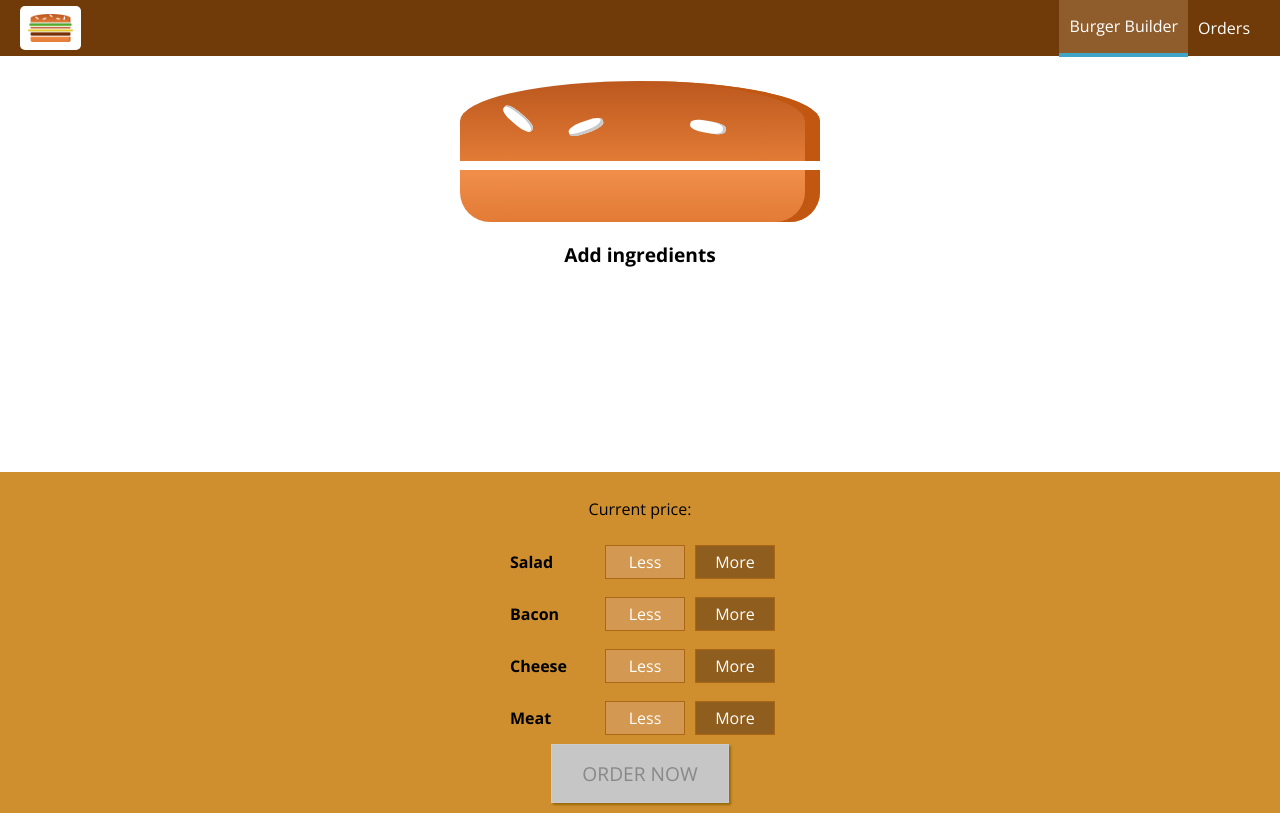
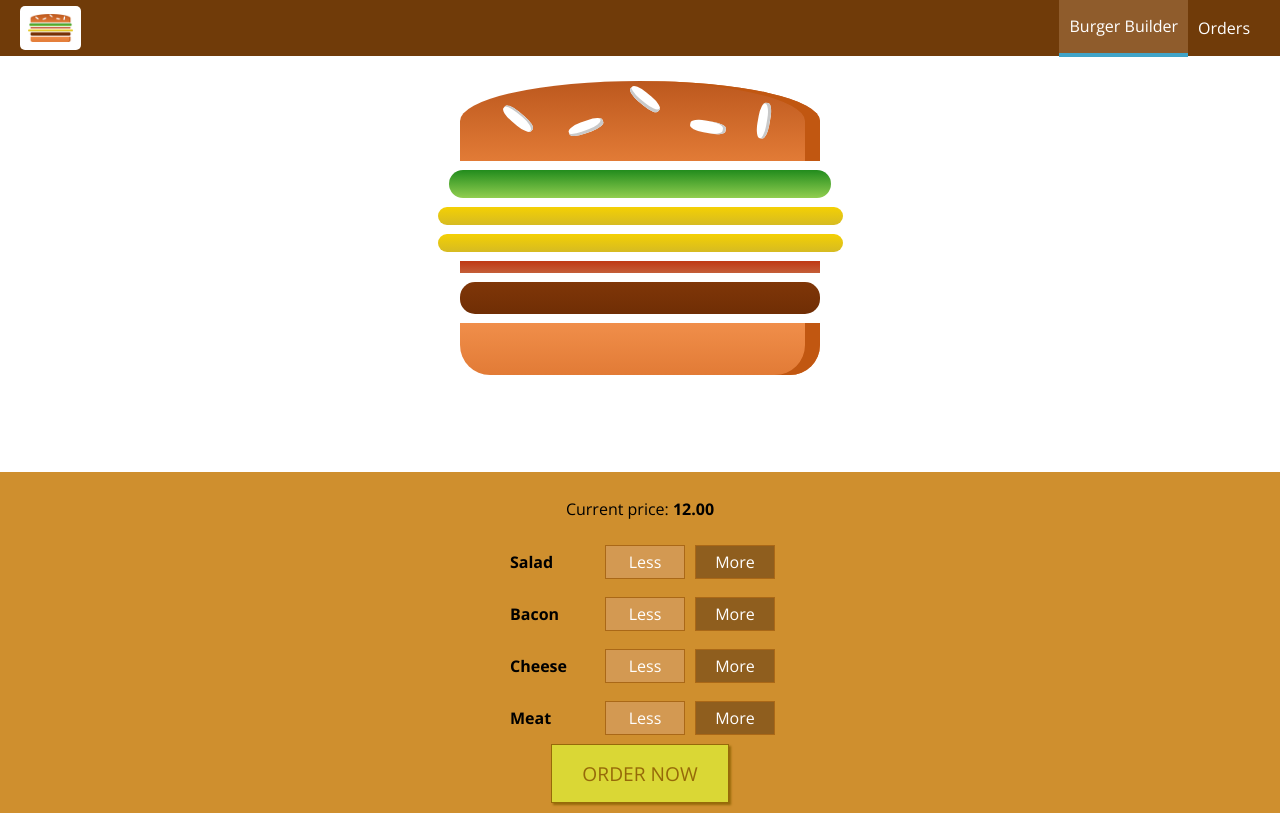
Before and after one commit to SergeyKosarchuk/burger-builder, a React (Create React App) app: page / in a window 1280 px wide. Built offline with nearby package versions, Linux system fonts and the light colour scheme; no server answers.

Commit message:
Save ingredients to store

```diff
--- a/src/components/Burger/BuildControls/BuildControls.js
+++ b/src/components/Burger/BuildControls/BuildControls.js
@@ -2,6 +2,7 @@ import React from 'react';
 import styled from 'styled-components';
 
 import BuildControl from "./BuildControl/BuildControl";
+import { SALADE, CHEESE, BACON, MEAT } from '../../../consts/ingredients';
 
 const BuildControls = styled.div`
     width: 100%;
@@ -39,10 +40,10 @@ const OrderButton = styled.button`
 `;
 
 const controls = [
-    { label: 'Salad', type: 'salad' },
-    { label: 'Bacon', type: 'bacon' },
-    { label: 'Cheese', type: 'cheese' },
-    { label: 'Meat', type: 'meat' },
+    { label: 'Salad', type: SALADE },
+    { label: 'Bacon', type: CHEESE },
+    { label: 'Cheese', type: BACON },
+    { label: 'Meat', type: MEAT },
 ];
 
 export default function buildControls (props) {
--- a/src/components/Burger/Burger.js
+++ b/src/components/Burger/Burger.js
@@ -1,6 +1,8 @@
 import React from 'react';
-import styled from "styled-components";
-import BurgerIngredient from "./BurgerIngredient/BurgerIngredient";
+import styled from 'styled-components';
+import BurgerIngredient from './BurgerIngredient/BurgerIngredient';
+
+import { BREAD_BOTTOM, BREAD_TOP } from '../../consts/ingredients';
 
 const Burger = styled.div`
     width: 100%;
@@ -26,7 +28,7 @@ const Burger = styled.div`
 `;
 
 export default function burger({ingredients}) {
-    let burger_ingredients = [<BurgerIngredient type='bread-top' key='bread-top-1'/>];
+    let burger_ingredients = [<BurgerIngredient type={BREAD_TOP} key={BREAD_TOP}/>];
 
     for (let [name, count] of Object.entries(ingredients)){
         for (let i = 0; i < count; i++) {
@@ -34,7 +36,7 @@ export default function burger({ingredients}) {
         }
     }
 
-    burger_ingredients.push(<BurgerIngredient type='bread-bottom' key='bread-bottom-1'/>);
+    burger_ingredients.push(<BurgerIngredient type={BREAD_BOTTOM} key={BREAD_BOTTOM}/>);
     const msg = Object.values(ingredients).reduce((total, current) => total + current, 0) ? '' : 'Add ingredients';
     return <Burger>{burger_ingredients}<p>{msg}</p></Burger>
 }
--- a/src/components/Burger/BurgerIngredient/BurgerIngredient.js
+++ b/src/components/Burger/BurgerIngredient/BurgerIngredient.js
@@ -1,6 +1,8 @@
 import React from 'react';
 import PropTypes from 'prop-types';
-import styled from "styled-components";
+import styled from 'styled-components';
+
+import * as ingredients from '../../../consts/ingredients';
 
 const BreadBottom = styled.div`
     height: 13%;
@@ -42,7 +44,8 @@ const Seeds1 = styled.div`
         border-radius: 40%;
         transform: rotate(60deg);
         box-shadow: inset -1px 2px #c9c9c9;
-    before {
+    }
+    :before {
         content: "";
         width: 100%;
         height: 100%;
@@ -53,9 +56,8 @@ const Seeds1 = styled.div`
         border-radius: 40%;
         transform: rotate(60deg);
         box-shadow: inset -1px -3px #c9c9c9;
-}
+    }
 `;
-
 
 const Seeds2 = styled.div`
     width: 10%;
@@ -67,7 +69,7 @@ const Seeds2 = styled.div`
     border-radius: 40%;
     transform: rotate(10deg);
     box-shadow: inset -3px 0 #c9c9c9;
-    before {
+    :before {
         content: "";
         width: 100%;
         height: 100%;
@@ -78,6 +80,7 @@ const Seeds2 = styled.div`
         border-radius: 40%;
         transform: rotate(90deg);
         box-shadow: inset 1px 3px #c9c9c9;
+    }
 `;
 
 const Meat = styled.div`
@@ -113,12 +116,12 @@ const Bacon = styled.div`
 
 
 const ingredientMapping = {
-    'bread-bottom': <BreadBottom/>,
-    'bread-top': <BreadTop><Seeds1/><Seeds2/></BreadTop>,
-    'meat': <Meat/>,
-    'cheese': <Cheese/>,
-    'salad': <Salad/>,
-    'bacon': <Bacon/>,
+    [ingredients.BREAD_BOTTOM]: <BreadBottom/>,
+    [ingredients.BREAD_TOP]: <BreadTop><Seeds1/><Seeds2/></BreadTop>,
+    [ingredients.MEAT]: <Meat/>,
+    [ingredients.CHEESE]: <Cheese/>,
+    [ingredients.SALADE]: <Salad/>,
+    [ingredients.BACON]: <Bacon/>,
 };
 
 export default class BurgerIngredient extends React.Component{
--- /dev/null
+++ b/src/consts/ingredients.js
@@ -0,0 +1,6 @@
+export const SALADE = 'SALADE';
+export const CHEESE = 'CHEESE';
+export const BACON = 'BACON';
+export const MEAT = 'MEAT';
+export const BREAD_TOP = 'BREAD_TOP';
+export const BREAD_BOTTOM = 'BREAD_BOTTOM';
--- a/src/containers/BurgerBuildier/BurderBuilder.js
+++ b/src/containers/BurgerBuildier/BurderBuilder.js
@@ -3,7 +3,7 @@ import axios from '../../axios-orders';
 import { withRouter } from 'react-router-dom';
 import { connect } from 'react-redux';
 
-import { SAVE_ORDER } from '../../store/actions';
+import { addIngredient, deleteIngredient } from '../../store/actions';
 import Burger from '../../components/Burger/Burger';
 import BuildControls from '../../components/Burger/BuildControls/BuildControls';
 import Modal from '../../components/UI/Modal/Modal';
@@ -14,48 +14,8 @@ import withErrorHandler from '../withErrorHandler/withErrorHandler';
 
 class BurgerBuilder extends React.Component{
     state = {
-        minPrice: null,
-        ingredients: {},
-        startIngredients: null,
-        totalPrice: null,
         showOrderConfirm: false,
         isLoading: false,
-        ingredientPrices: null,
-    };
-
-    componentDidMount () {
-        axios.get('start_ingredients/.json')
-            .then(result => this.setState({ingredients: Object.assign({}, result.data), startIngredients: Object.assign({}, result.data)}))
-        axios.get('min_price/.json')
-            .then(result => this.setState({minPrice: result.data, totalPrice: result.data}))
-        axios.get('ingredient_prices/.json')
-            .then(result => this.setState({ingredientPrices: Object.assign(result.data)}))
-    }
-
-    addIngredientHandler = (type) => {
-        this.setState((prevState) => {
-            prevState.ingredients[type] += 1;
-
-            if ( prevState.ingredients[type] > prevState.startIngredients[type] ){
-                prevState.totalPrice += prevState.ingredientPrices[type];
-            }
-            return prevState;
-        })
-    };
-
-    removeIngredientHandler = (type) => {
-        this.setState((prevState) => {
-            if ( prevState.ingredients[type] > 0 ) {
-                const newPrice = prevState.totalPrice - prevState.ingredientPrices[type];
-
-                prevState.ingredients[type] -= 1;
-
-                if ( newPrice >= this.state.minPrice ) {
-                    prevState.totalPrice = newPrice;
-                }
-            }
-            return prevState;
-        })
     };
 
     orderCompleteHandler = () => {
@@ -67,9 +27,6 @@ class BurgerBuilder extends React.Component{
     }
 
     orderAcceptClickedHandler = () => {
-        const { totalPrice, ingredients } = this.state
-
-        this.props.saveOrder(ingredients, totalPrice)
         this.props.history.push({pathname: '/checkout'});
     }
 
@@ -78,7 +35,8 @@ class BurgerBuilder extends React.Component{
     }
 
     render(){
-        const { ingredients, totalPrice, showOrderConfirm, isLoading } = this.state;
+        const { showOrderConfirm, isLoading } = this.state;
+        const { ingredients, totalPrice } = this.props;
         const disabledIngredients = Object.keys(ingredients).filter((ing) => ingredients[ing] <= 0);
         const canCompleteOrder = !!Object.values(ingredients).reduce(
             (previousValue, currentItem) => previousValue + currentItem, 0);
@@ -98,8 +56,8 @@ class BurgerBuilder extends React.Component{
                     {orderSummery}
                 </Modal>
                 <Burger ingredients={ingredients}/>
-                <BuildControls ingredientAdded={this.addIngredientHandler}
-                               ingredientRemoved={this.removeIngredientHandler}
+                <BuildControls ingredientAdded={this.props.addIngredient}
+                               ingredientRemoved={this.props.deleteIngredient}
                                disabled={disabledIngredients}
                                price={totalPrice ? totalPrice.toFixed(2) : null}
                                canCompleteOrder={canCompleteOrder}
@@ -110,16 +68,21 @@ class BurgerBuilder extends React.Component{
     }
 }
 
-const dispatchStateToProps = (dispatch) => {
+const dispatchStateToProps = dispatch => {
     return {
-        saveOrder: (ingredients, totalPrice) => {
-            const payload = {ingredients: ingredients, totalPrice: totalPrice};
-            return dispatch({type: SAVE_ORDER, payload})
-        }
+        addIngredient: (ingredient) => dispatch(addIngredient(ingredient)),
+        deleteIngredient: (ingredient) => dispatch(deleteIngredient(ingredient)),
+    }
+}
+
+const mapStateToProps = state => {
+    return {
+        totalPrice: state.totalPrice,
+        ingredients: state.ingredients,
     }
 }
 
 export default connect(
-    null,
+    mapStateToProps,
     dispatchStateToProps
 )(withRouter(withErrorHandler(BurgerBuilder, axios)));
--- a/src/store/actions.js
+++ b/src/store/actions.js
@@ -1 +1,5 @@
-export const SAVE_ORDER = 'SAVE_ORDER';
+export const ADD_INGREDIENT = 'ADD_INGREDIENT';
+export const DELETE_INGREDIENT = 'DELETE_INGEDIENT';
+
+export const addIngredient = ingedient => ({type: ADD_INGREDIENT, ingredient: ingedient});
+export const deleteIngredient = ingedient => ({type: DELETE_INGREDIENT, ingredient: ingedient});
--- a/src/store/reducer.js
+++ b/src/store/reducer.js
@@ -1,19 +1,62 @@
-import { SAVE_ORDER } from './actions'
+import { ADD_INGREDIENT, DELETE_INGREDIENT } from './actions'
+import { SALADE, CHEESE, BACON, MEAT } from '../consts/ingredients';
 
 const initialState = {
-    totalPrice: null,
-    ingredients: {},
+    totalPrice: 12,
+    ingredients: {
+        [SALADE]: 1,
+        [CHEESE]: 2,
+        [BACON]: 1,
+        [MEAT]: 1
+    },
+    ingredientPrices: {
+        [SALADE]: 1,
+        [CHEESE]: 2,
+        [BACON]: 3,
+        [MEAT]: 4
+    }
 };
 
-const saveOrder = (state, ingredients, totalPrice) => {
-    return {...state, ingredients: ingredients, totalPrice: totalPrice};
+const calculateTotalPrice = (ingredients, ingredientPrices) => {
+    return Object.entries(ingredients).reduce((previousValue, currentValue) => {
+        return previousValue + ingredientPrices[currentValue[0]] * currentValue[1];
+    }, 0)
 }
 
-const reducer = ( state = initialState, action ) => {
+const copyState = (state) => {
+    return {
+        ...state,
+        ingredients: {
+            ...state.ingredients
+        },
+        ingredientPrices: {
+            ...state.ingredientPrices
+        }
+    };
+}
+
+const addIngedient = (state, ingredient) => {
+    const newState = copyState(state);
+    newState.ingredients[ingredient] += 1;
+    newState.totalPrice = calculateTotalPrice(
+        newState.ingredients, newState.ingredientPrices)
+    return newState
+}
+
+const deleteIngredient = (state, ingredient) => {
+    const newState = copyState(state);
+    newState.ingredients[ingredient] -= 1;
+    newState.totalPrice = calculateTotalPrice(
+        newState.ingredients, newState.ingredientPrices)
+    return newState
+}
+
+const reducer = (state = initialState, action) => {
     switch ( action.type ) {
-        case SAVE_ORDER:
-            const {ingredients, totalPrice} = action.payload;
-            return saveOrder(state, ingredients, totalPrice)
+        case ADD_INGREDIENT:
+            return addIngedient(state, action.ingredient);
+        case DELETE_INGREDIENT:
+            return deleteIngredient(state, action.ingredient);
         default:
             return state;
     }
--- a/src/store/store.js
+++ b/src/store/store.js
@@ -1,6 +1,6 @@
 import { createStore } from 'redux';
 import reducer from './reducer';
 
-const store = createStore(reducer);
+const store = createStore(reducer, window.__REDUX_DEVTOOLS_EXTENSION__ && window.__REDUX_DEVTOOLS_EXTENSION__());
 
 export default store;
```
